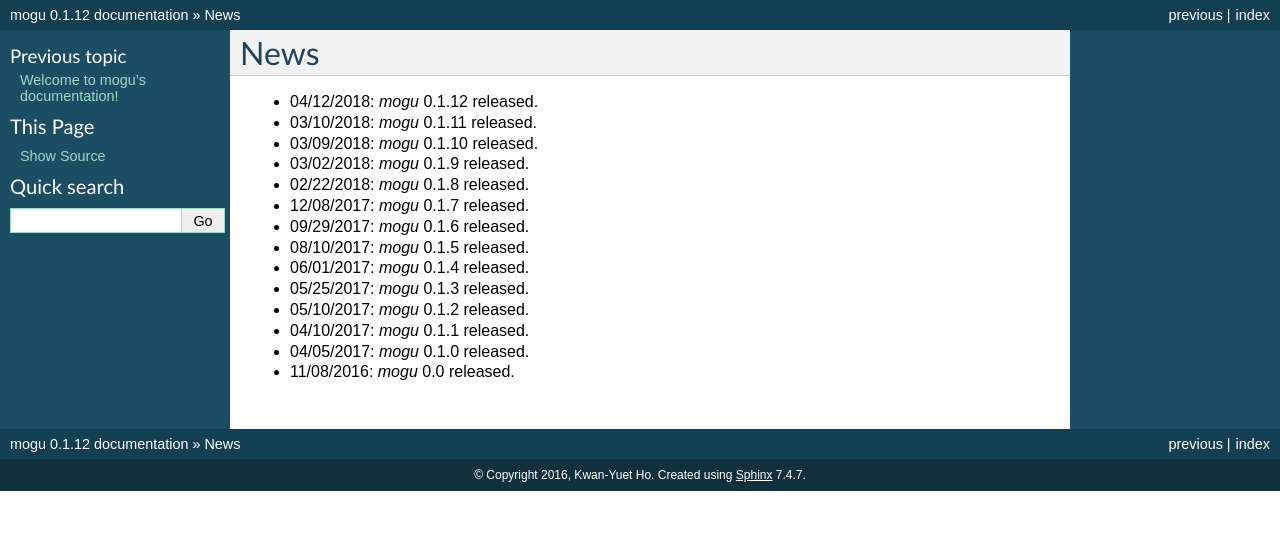
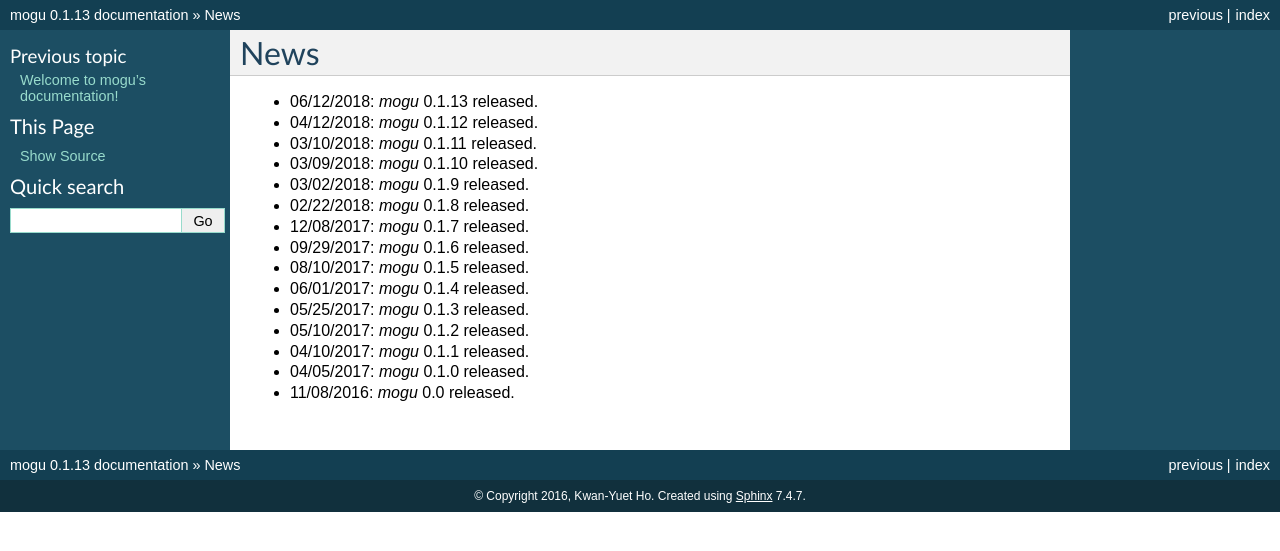
Before and after one commit to stephenhky/MoguNumerics, a Sphinx documentation site: the page built from docs/news.rst, in a window 1280 px wide. Shown: the top 551 px of the page. Built offline with Sphinx 7.4.7, drawn with Linux system fonts in a browser that asks for light colours.

Commit message:
release 0.1.13

```diff
--- a/docs/conf.py
+++ b/docs/conf.py
@@ -61,7 +61,7 @@
 # The short X.Y version.
 version = '0.1'
 # The full version, including alpha/beta/rc tags.
-release = '0.1.12'
+release = '0.1.13'
 
 # The language for content autogenerated by Sphinx. Refer to documentation
 # for a list of supported languages.
--- a/docs/news.rst
+++ b/docs/news.rst
@@ -1,6 +1,7 @@
 News
 ====
 
+* 06/12/2018: `mogu` 0.1.13 released.
 * 04/12/2018: `mogu` 0.1.12 released.
 * 03/10/2018: `mogu` 0.1.11 released.
 * 03/09/2018: `mogu` 0.1.10 released.
--- a/setup.py
+++ b/setup.py
@@ -16,7 +16,7 @@
 
 
 setup(name='mogu',
-      version="0.1.13a",
+      version="0.1.13",
       description="Collection of Simple Numerical Routines",
       long_description="Collection of simple numerical routines, independent of each other",
       classifiers=[
```
Also changed, not shown: README.md (+4 -3 lines), .travis.yml.
